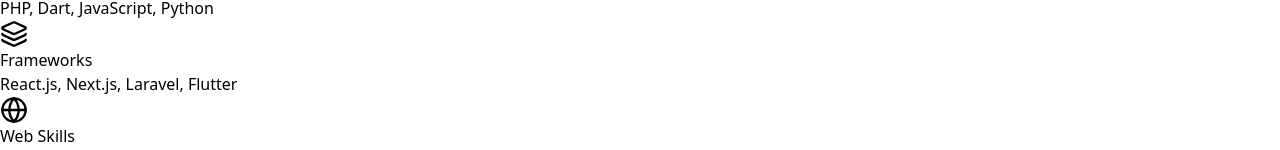
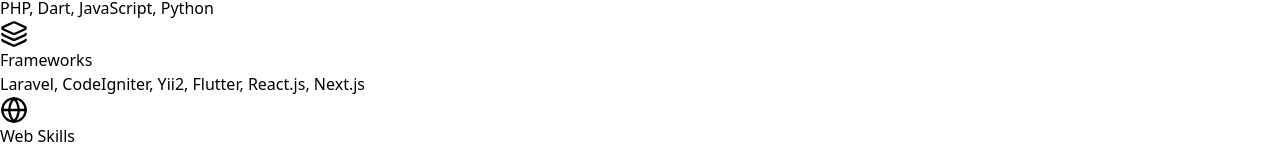
Before and after one commit to Rahmadani05/my-portfolio, a React (Vite) app: page / in a window 1280 px wide. Shown: the part 650-800 px from the top of the page. Built offline with nearby package versions, Linux system fonts and the light colour scheme.

Commit message:
update portfolio

```diff
--- a/src/App.jsx
+++ b/src/App.jsx
@@ -102,7 +102,7 @@
     {
       name: "Frameworks",
       icon: <Layers size={28} />,
-      items: "React.js, Next.js, Laravel, Flutter",
+      items: "Laravel, CodeIgniter, Yii2, Flutter, React.js, Next.js",
       color: "text-emerald-600 bg-emerald-100",
     },
     {
```
